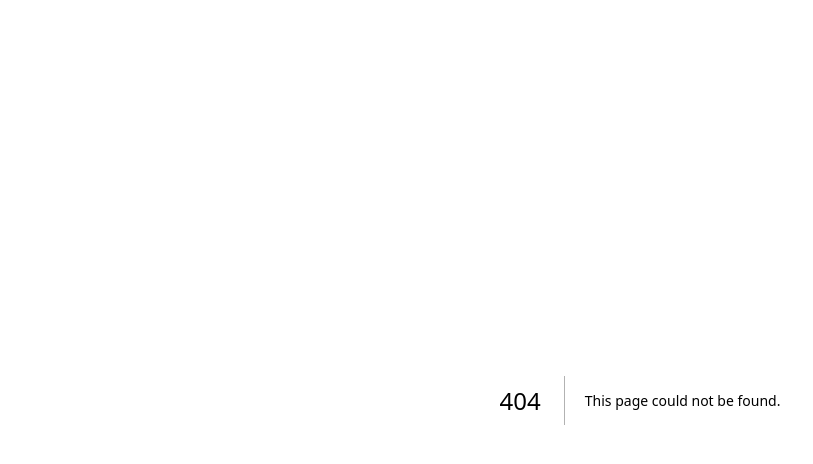
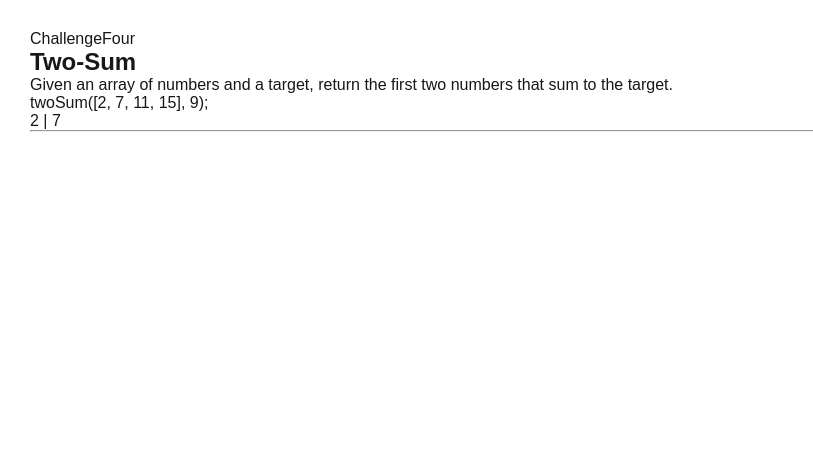
Before and after one commit to egnica/practice-session, a Next.js app: page /challenges/challengeFour in a window 1280 px wide. Before the commit this address had no page. Shown: the top 464 px of the page, without its empty margins (0-813 px from the left). Built offline with nearby package versions, Linux system fonts and the light colour scheme.

Commit message:
start challenge five

```diff
--- /dev/null
+++ b/app/challenges/challengeFour/page.jsx
@@ -0,0 +1,38 @@
+"use client";
+import React from "react";
+import { useState, useEffect } from "react";
+
+function ChallengeFour() {
+  const [twoNumbers, setTwoNumbers] = useState({ num1: 0, num2: 0 });
+
+  useEffect(() => {
+    const twoSum = (arr, target) => {
+      for (let x = 0; x < arr.length; x++) {
+        for (let i = x; i < arr.length; i++) {
+          if (arr[x] + arr[i] == target) {
+            setTwoNumbers({ num1: arr[x], num2: arr[i] });
+          }
+        }
+      }
+    };
+    twoSum([2, 7, 11, 15], 9);
+  }, []);
+
+  return (
+    <div style={{ padding: "30px" }}>
+      ChallengeFour
+      <h2>Two-Sum</h2>
+      <p>
+        Given an array of numbers and a target, return the first two numbers
+        that sum to the target.
+      </p>
+      <p>twoSum([2, 7, 11, 15], 9); </p>
+      <p>
+        {twoNumbers.num1} | {twoNumbers.num2}
+      </p>
+      <hr />
+    </div>
+  );
+}
+
+export default ChallengeFour;
--- a/app/page.js
+++ b/app/page.js
@@ -12,6 +12,8 @@ export default function Home() {
         <Link href={"./challenges/challengeTwo"}>Challenge Two</Link>
         <br />
         <Link href={"./challenges/challengeThree"}>Challenge Three</Link>
+        <br />
+        <Link href={"./challenges/challengeFour"}>Challenge Four</Link>
       </div>
     </div>
   );
```
Also changed, not shown: app/challenges/challengeFive/page.jsx (added, +26 -0 lines).
